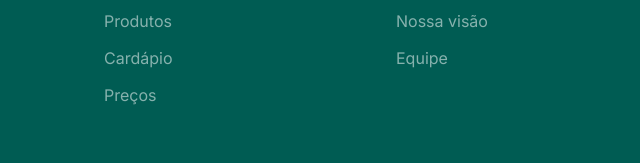
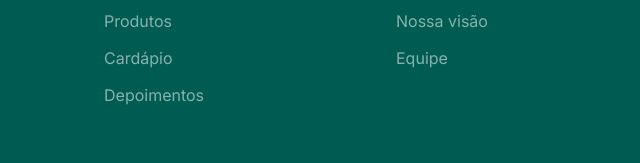
Before and after one commit to alvaroslva/tropicana, a plain HTML site: page game.html in a window 1280 px wide. Shown: the part 3725-3888 px from the top of the page, 244-884 px from the left. Drawn offline with Linux system fonts and the light colour scheme.

Commit message:
Arrumando link no footer. Foi para #test (depoimentos)

```diff
--- a/game.html
+++ b/game.html
@@ -174,7 +174,7 @@
                     <a href="index.html#cardapio" class="footer-link">Cardápio</a>
                 </li>
                 <li>
-                    <a href="produtos.html" class="footer-link">Preços</a>
+                    <a href="index.html#test" class="footer-link">Depoimentos</a>
                 </li>
             </ul>
 
```
Also changed, not shown: index.html (+1 -1 lines), sobrenos.html (+1 -1 lines).
